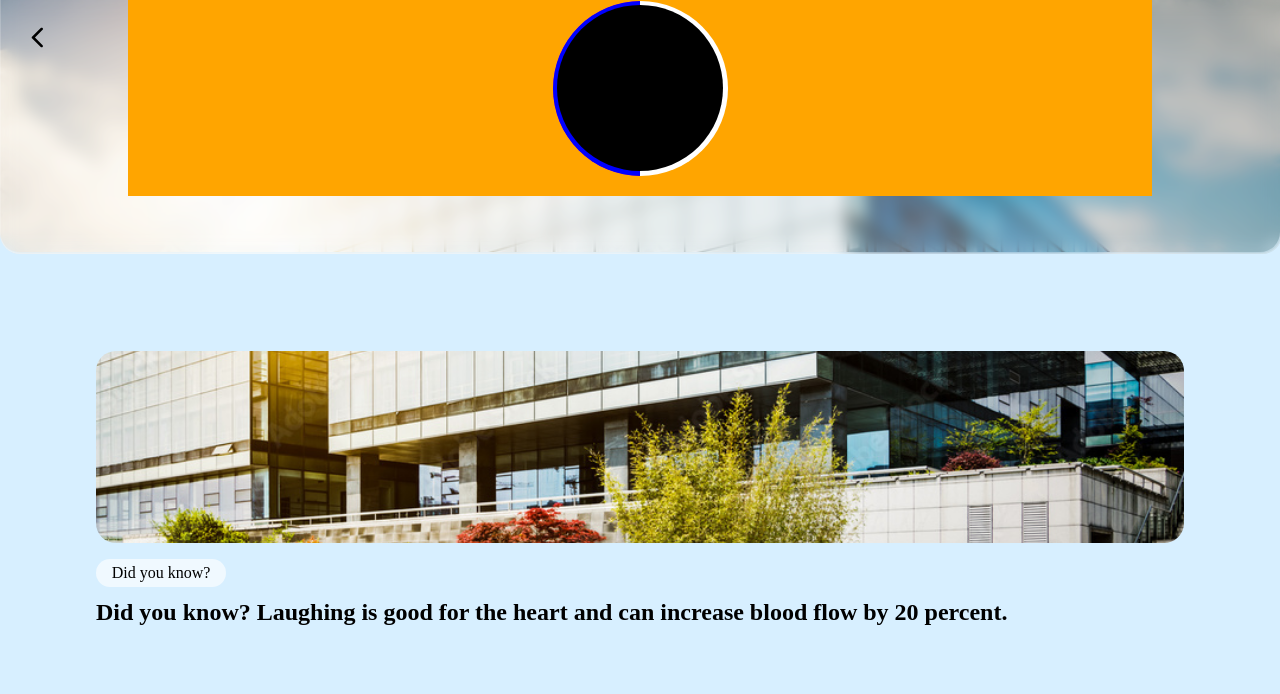
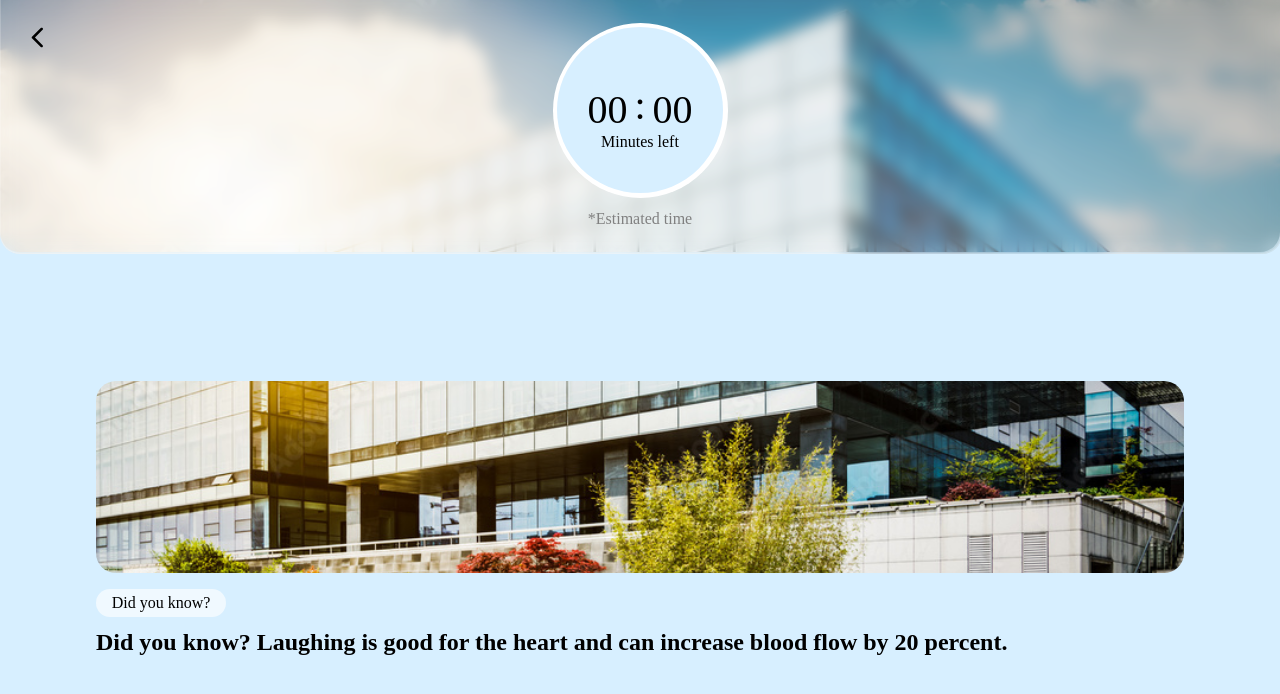
Before and after one commit to RosicaNikolova/quick-doc-pwa, a plain HTML site: page inqueue.html in a window 1280 px wide. Shown: the top 694 px of the page. Drawn offline with Linux system fonts and the light colour scheme.

Commit message:
finish timer

```diff
--- a/css/inqueue.css
+++ b/css/inqueue.css
@@ -66,6 +66,10 @@ body{
     margin-top: 12px;
     margin-bottom: 12px;
 }
+.inqueue-note{
+    color: gray;
+    text-align: center;
+}
 .center{
     display: flex;
     justify-content: center;
@@ -73,9 +77,9 @@ body{
 }
 .main-container {
     width: 80%;
-    height: 27vh;
-    background-color: orange;
-    margin: auto;
+    height: 25vh;
+    background-color: transparent;
+    margin: 30px auto auto;
 }
 
 /* progress indcicator */
@@ -97,28 +101,57 @@ body{
     transform-origin: right center;
 }
 .semicircle:nth-child(1) {
-    background-color: red;
+    background-color: #0957DE;
     z-index: 2;
 }
 .semicircle:nth-child(2) {
-    background-color: blue;
+    background-color: #0957DE;
     z-index: 3;
 }
 .semicircle:nth-child(3) {
     background-color: white;
     z-index: 4;
-    display: none;
 }
 .outhermost-circle {
     width: 166px;
     height: 166px;
-    background-color: black;
+    background-color: #D7EFFF;
     border-radius: 50%;
     z-index: 5;
 }
 
-/* hover -for testing only */
-.main-container:hover .semicircle:nth-child(1){
-    transform: rotate(180deg);
-    transition: 1s linear;
+/* timer */
+.time-container {
+    width: 160px;
+    height: 100px;
+    z-index: 6;
+    flex-wrap: wrap;
 }
+.timer {
+    width: 125px;
+    height: 50px;
+    z-index: 7;
+    flex-wrap: wrap;
+}
+.timer div {
+    font-size: 2.5rem;
+    font-weight: 100;
+    text-align: center;
+    width: 40px;
+    height: 40px;
+    display: flex;
+    justify-content: center;
+    align-items: center;
+    z-index: 8;
+}
+.timer .colon {
+    background-color: transparent;
+    width: 5px;
+    margin-left: 0;
+    margin-right: 0;
+    padding-bottom: 8px;
+}
+.text-center{
+    text-align: center;
+    margin: auto;
+}
--- a/inqueue.html
+++ b/inqueue.html
@@ -26,7 +26,11 @@
             </div>
 
             <!-- timer -->
+            <div class="timer-container center">
+                <div class="timer center"></div>
+            </div>
         </div>
+        <p class="inqueue-note">*Estimated time</p>
     </div>
     <div class="inqueue-article">
         <img class="inqueue-article-image" src="./images/background1.png" alt="article-image">
@@ -35,5 +39,6 @@
         </div>
         <h2>Did you know? Laughing is good for the heart and can increase blood flow by 20 percent.</h2>
     </div>
+    <script src="./js/timer.js"></script>
 </body>
 </html>
--- /dev/null
+++ b/js/timer.js
@@ -0,0 +1,67 @@
+//referance for the code: https://www.youtube.com/watch?v=uHVPAcaW1VQ
+const semicircles = document.querySelectorAll(".semicircle");
+const timer = document.querySelector('.timer');
+
+//input
+const hr = 0;
+const min = 0;
+const sec = 0;
+
+const hours = hr * 36000000;
+const minutes = min * 60000;
+const seconds = sec * 1000;
+const setTime = hours + minutes + seconds;
+const startTime  = Date.now();
+const futureTime = startTime + setTime;
+
+const timerLoop = setInterval(countDownTimer);
+countDownTimer();
+
+function countDownTimer() {
+    const currentTime = Date.now();
+    const remainingTime = futureTime - currentTime;
+    const angle = (remainingTime / setTime) * 360;
+
+    //progress indicator
+    if(angle > 180){
+        semicircles[2].style.display = "none";
+        semicircles[0].style.transform = "rotate(180deg)";
+        semicircles[1].style.transform = `rotate(${angle}deg`;
+    } else {
+        semicircles[2].style.display = "block";
+        semicircles[0].style.transform = `rotate(${angle}deg)`;
+        semicircles[1].style.transform = `rotate(${angle}deg`;
+    }
+
+    //timer
+    const hrs = Math.floor((remainingTime / (1000 * 60 * 60)) % 24).toLocaleString('en-US', {minimumIntegerDigits: 2, useGrouping:false});
+    const mins = Math.floor((remainingTime / (1000 * 60)) % 60).toLocaleString('en-US', {minimumIntegerDigits: 2, useGrouping:false});
+    const secs = Math.floor((remainingTime / 1000) % 60).toLocaleString('en-US', {minimumIntegerDigits: 2, useGrouping:false});
+
+    timer.innerHTML = `
+    <div class="text-center">${mins}</div>
+    <div class="colon">:</div>
+    <div class="text-center">${secs}</div>
+    <p class="inqueue-minutes">Minutes left</p>
+    `;
+
+
+    //5sec-condition
+
+
+
+    //end
+    if(remainingTime < 0) {
+        clearInterval(timerLoop);
+        semicircles[0].style.display = "none";
+        semicircles[1].style.display = "none";
+        semicircles[2].style.display = "none";
+
+        timer.innerHTML = `
+        <div class="text-center">00</div>
+        <div class="colon">:</div>
+        <div class="text-center">00</div>
+        <p class="inqueue-minutes">Minutes left</p>
+        `;
+    }
+}
```
